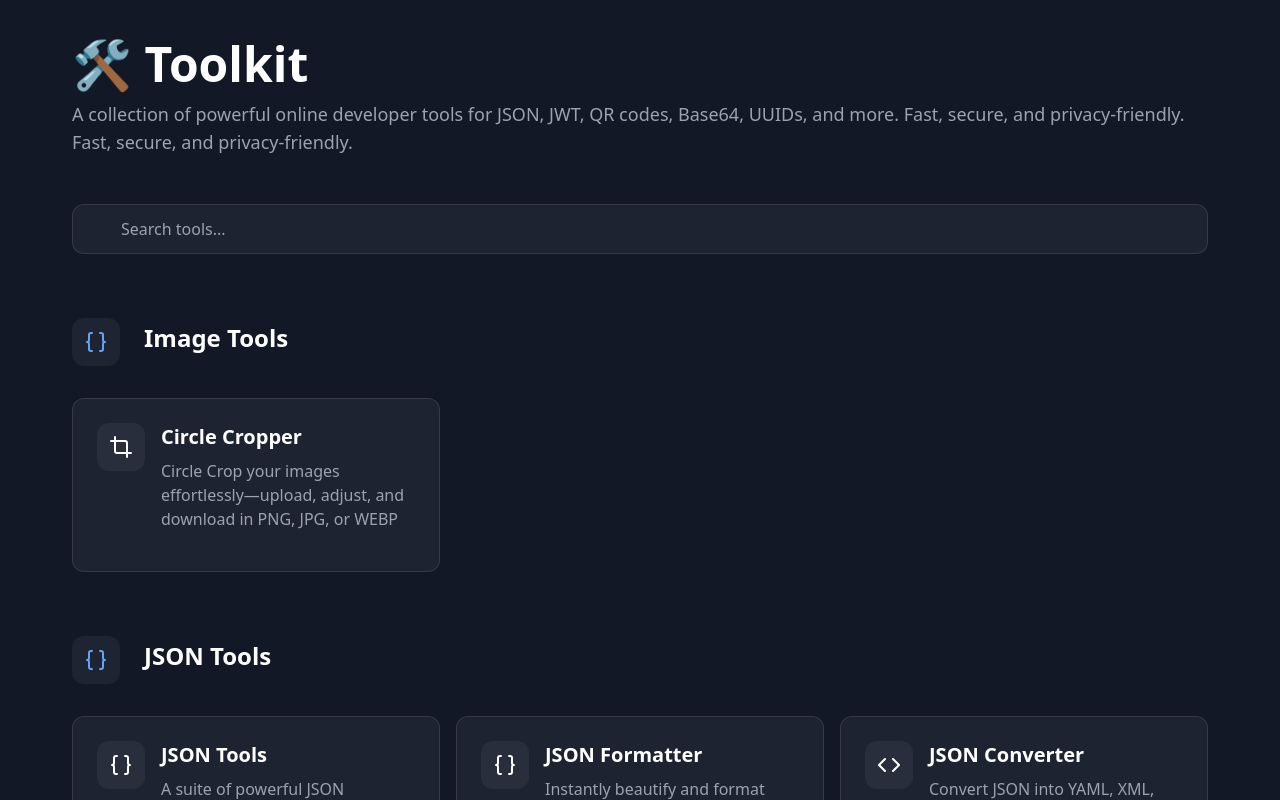
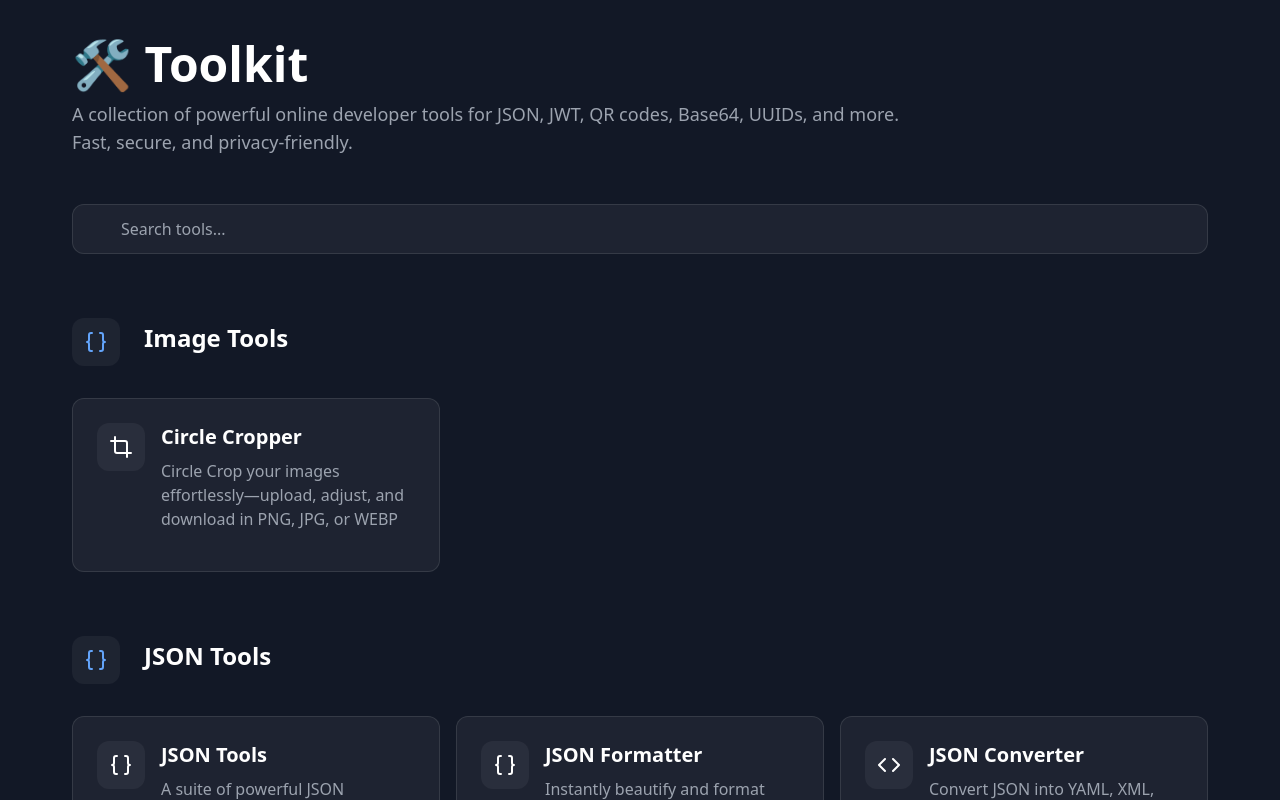
Before and after one commit to shweshi/toolkit, a Next.js app: page /toolkit/ in a window 1280 px wide. Shown: the top 800 px of the page. Built offline with nearby package versions, Linux system fonts and the light colour scheme.

Commit message:
Update page.tsx

```diff
--- a/src/app/page.tsx
+++ b/src/app/page.tsx
@@ -215,8 +215,7 @@ export default function Home() {
               <h1 className="text-3xl font-bold text-white mb-1">🛠️ Toolkit</h1>
               <p className="text-lg text-gray-400">
                 A collection of powerful online developer tools for JSON, JWT,
-                QR codes, Base64, UUIDs, and more. Fast, secure, and
-                privacy-friendly.
+                QR codes, Base64, UUIDs, and more.
               </p>
               <p className="text-lg text-gray-400">
                 Fast, secure, and privacy-friendly.
```
